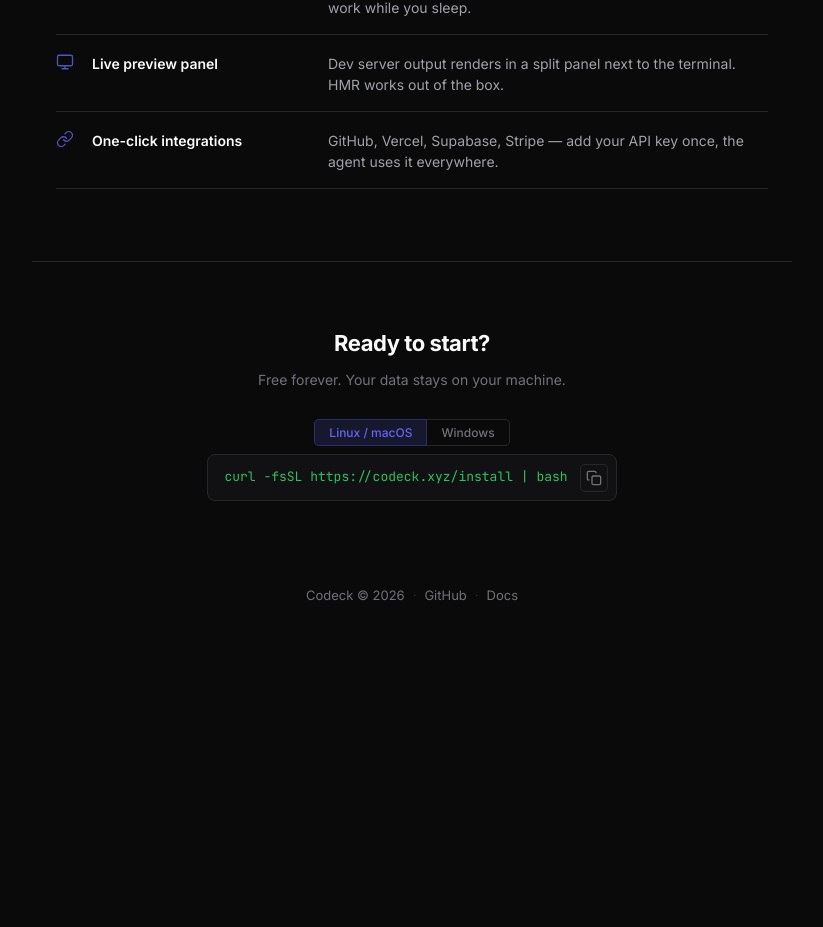
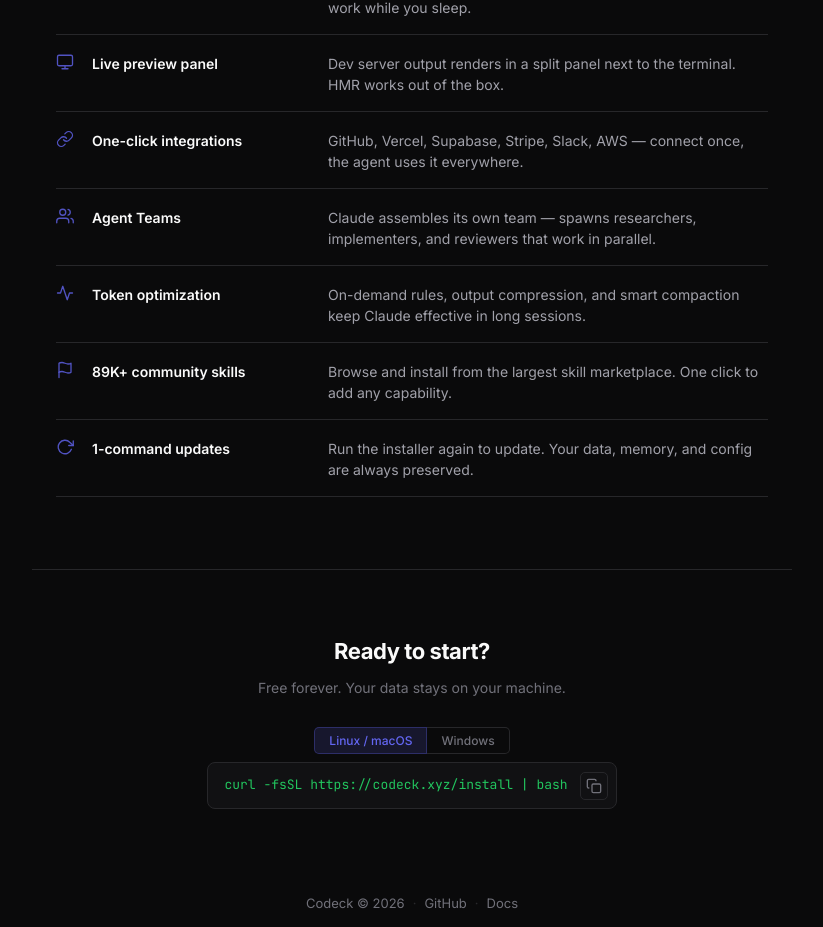
Before and after one commit to cyphercr0w/codeck.xyz, a Preact app: page / in a window 1280 px wide. Shown: the part 795-1722 px from the top of the page, without its empty margins (228-1051 px from the left). Before the commit the page ends 1433 px from the top, so only its background shows below. Built offline with nearby package versions, Linux system fonts and the light colour scheme.

Commit message:
feat: add Agent Teams, token optimization, skills marketplace, 1-command updates to landing
10 features total. Updated integrations to include GitHub, Slack, AWS.

```diff
--- a/src/App.tsx
+++ b/src/App.tsx
@@ -277,8 +277,93 @@ export function App() {
 						</svg>
 						<span class="feature-name">One-click integrations</span>
 						<span class="feature-desc">
-							GitHub, Vercel, Supabase, Stripe — add your API key once, the
+							GitHub, Vercel, Supabase, Stripe, Slack, AWS — connect once, the
 							agent uses it everywhere.
+						</span>
+					</li>
+					<li class="feature-row">
+						<svg
+							class="feature-icon"
+							width="18"
+							height="18"
+							viewBox="0 0 24 24"
+							fill="none"
+							stroke="currentColor"
+							stroke-width="1.75"
+							stroke-linecap="round"
+							stroke-linejoin="round"
+						>
+							<path d="M17 21v-2a4 4 0 0 0-4-4H5a4 4 0 0 0-4 4v2" />
+							<circle cx="9" cy="7" r="4" />
+							<path d="M23 21v-2a4 4 0 0 0-3-3.87" />
+							<path d="M16 3.13a4 4 0 0 1 0 7.75" />
+						</svg>
+						<span class="feature-name">Agent Teams</span>
+						<span class="feature-desc">
+							Claude assembles its own team — spawns researchers, implementers,
+							and reviewers that work in parallel.
+						</span>
+					</li>
+					<li class="feature-row">
+						<svg
+							class="feature-icon"
+							width="18"
+							height="18"
+							viewBox="0 0 24 24"
+							fill="none"
+							stroke="currentColor"
+							stroke-width="1.75"
+							stroke-linecap="round"
+							stroke-linejoin="round"
+						>
+							<polyline points="22 12 18 12 15 21 9 3 6 12 2 12" />
+						</svg>
+						<span class="feature-name">Token optimization</span>
+						<span class="feature-desc">
+							On-demand rules, output compression, and smart compaction keep
+							Claude effective in long sessions.
+						</span>
+					</li>
+					<li class="feature-row">
+						<svg
+							class="feature-icon"
+							width="18"
+							height="18"
+							viewBox="0 0 24 24"
+							fill="none"
+							stroke="currentColor"
+							stroke-width="1.75"
+							stroke-linecap="round"
+							stroke-linejoin="round"
+						>
+							<path d="M4 15s1-1 4-1 5 2 8 2 4-1 4-1V3s-1 1-4 1-5-2-8-2-4 1-4 1z" />
+							<line x1="4" y1="22" x2="4" y2="15" />
+						</svg>
+						<span class="feature-name">89K+ community skills</span>
+						<span class="feature-desc">
+							Browse and install from the largest skill marketplace. One click
+							to add any capability.
+						</span>
+					</li>
+					<li class="feature-row">
+						<svg
+							class="feature-icon"
+							width="18"
+							height="18"
+							viewBox="0 0 24 24"
+							fill="none"
+							stroke="currentColor"
+							stroke-width="1.75"
+							stroke-linecap="round"
+							stroke-linejoin="round"
+						>
+							<polyline points="23 4 23 10 17 10" />
+							<path d="M20.49 15a9 9 0 1 1-2.12-9.36L23 10" />
+						</svg>
+						<span class="feature-name">1-command updates</span>
+						<span class="feature-desc">
+							Run the installer again to update. Your data, memory, and config
+							are always preserved.
 						</span>
 					</li>
 				</ul>
```
